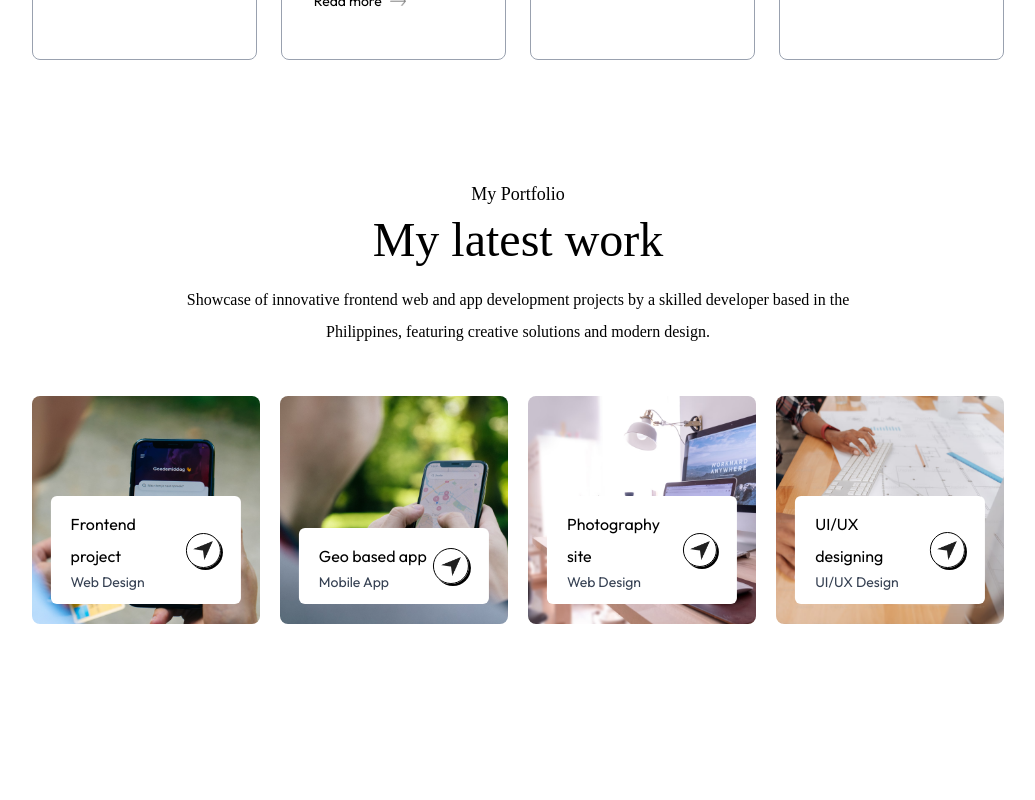
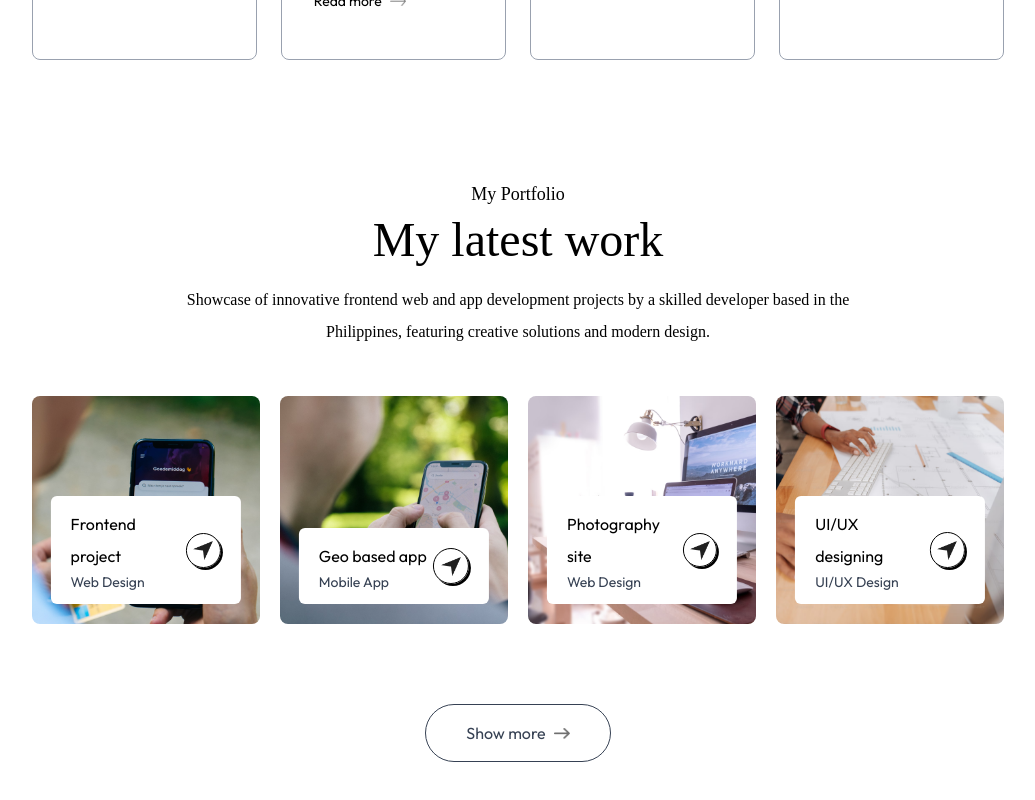
Before and after one commit to Siabashokaki/my-portfolio-website, a Next.js app: page / in a window 1280 px wide. Shown: the part 2050-2850 px from the top of the page, without its empty margins (122-1157 px from the left). Before the commit the page ends 2734 px from the top, so only its background shows below. Built offline with nearby package versions, Linux system fonts and the light colour scheme; a web font is replaced by a local one.

Commit message:
Updated work page

```diff
--- a/app/components/Work.jsx
+++ b/app/components/Work.jsx
@@ -37,6 +37,10 @@
                 </div>
             ))}
         </div>
+        <a href="" className='w-max flex items-center justify-center gap-2 text-gray-700 border-[0.5px]
+        border-gray-700 rounded-full py-3 px-10 mx-auto my-20 hover:bg-lightHover duration-500'>
+          Show more <Image src={assets.right_arrow_bold} alt='Right arrow' className='w-4'/>
+        </a>
     </div>
   )
 }
```
